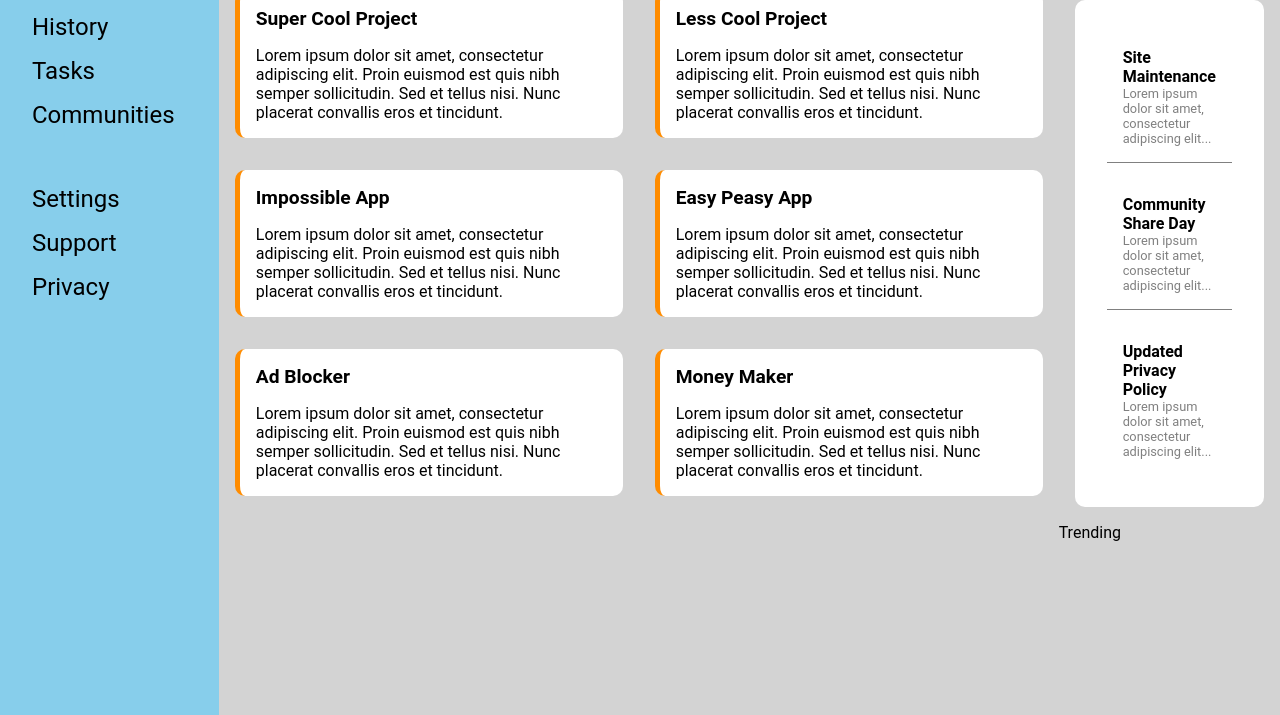
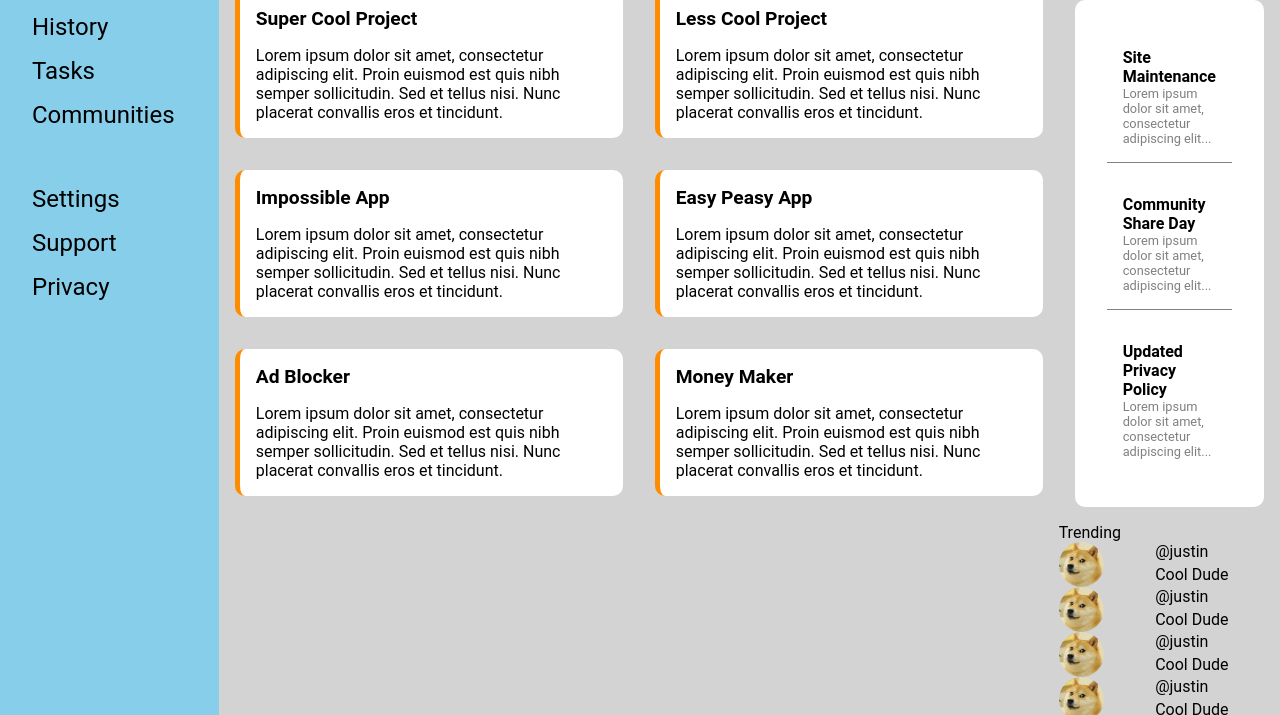
Before and after one commit to jmclau29/admin-dashboard, a plain HTML site: page index.html in a window 1280 px wide. Shown: the part 237-952 px from the top of the page. Drawn offline with Linux system fonts and the light colour scheme.

Commit message:
added trending content

```diff
--- a/index.html
+++ b/index.html
@@ -107,7 +107,31 @@
                         </div>
                     </div>
                 </div>
-                <div class="trending">Trending</div>
+                <div class="trending">
+                    <p>Trending</p>
+                    <div class="trending-list">
+                        <div class="trend-item">
+                            <img src="images/doge.jpg" alt="doge" class="trend-icon">
+                            <p class="trend-user">@justin</p>
+                            <p class="user-description">Cool Dude</p>
+                        </div>
+                        <div class="trend-item">
+                            <img src="images/doge.jpg" alt="doge" class="trend-icon">
+                            <p class="trend-user">@justin</p>
+                            <p class="user-description">Cool Dude</p>
+                        </div>
+                        <div class="trend-item">
+                            <img src="images/doge.jpg" alt="doge" class="trend-icon">
+                            <p class="trend-user">@justin</p>
+                            <p class="user-description">Cool Dude</p>
+                        </div>
+                        <div class="trend-item">
+                            <img src="images/doge.jpg" alt="doge" class="trend-icon">
+                            <p class="trend-user">@justin</p>
+                            <p class="user-description">Cool Dude</p>
+                        </div>
+                    </div>
+                </div>
             </div>
 
         </div>
--- a/styles.css
+++ b/styles.css
@@ -205,3 +205,18 @@
     font-size: 0.8rem;
     color: grey;
 }
+
+.trend-item {
+    display: grid;
+    grid-template-columns: auto auto;
+    grid-template-rows: auto auto;
+}
+
+.trend-icon {
+    grid-column: 1 / 2;
+    grid-row: 1 / 3;
+    width: 45px;
+    height: auto;
+    border: none;
+    border-radius: 50px;
+}
```
